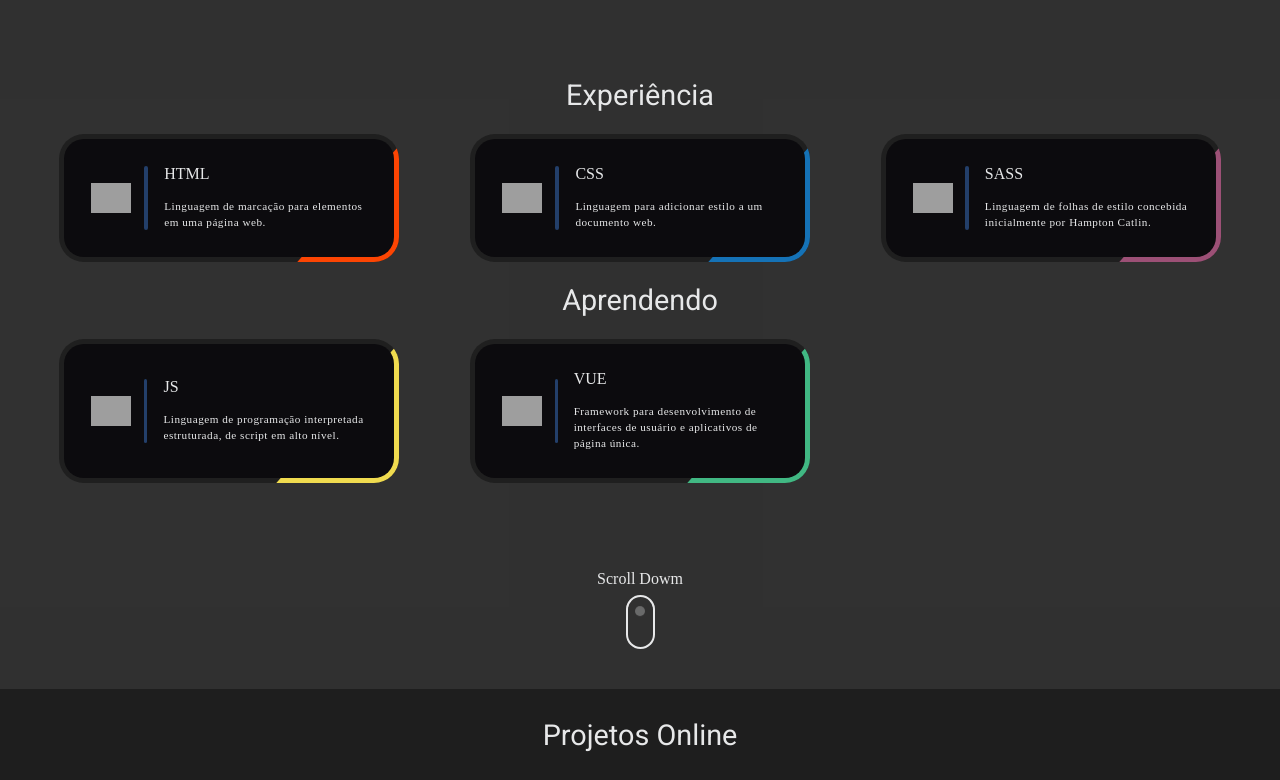
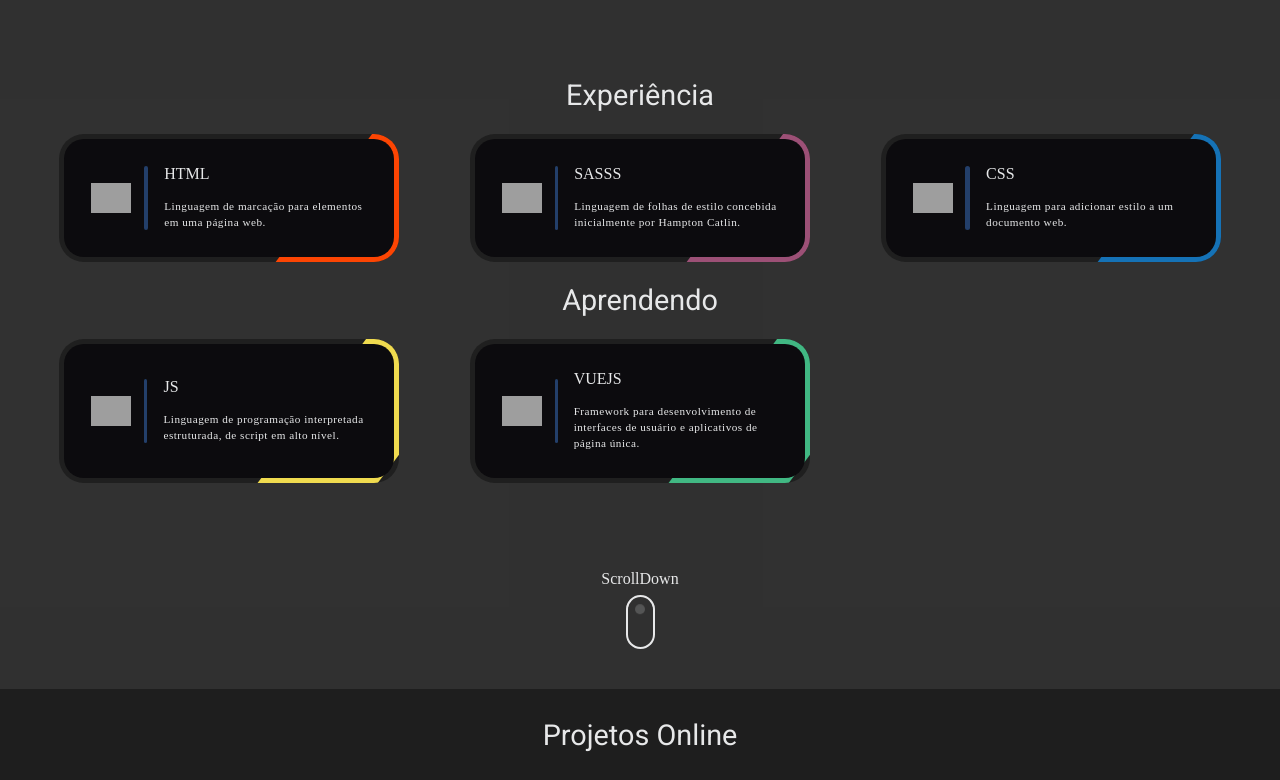
Before and after one commit to Vinicius-Boschi/Portfolio, a Vue app: page / in a window 1280 px wide. Shown: the part 1680-2460 px from the top of the page. Built offline with nearby package versions, Linux system fonts and the light colour scheme; grey boxes are pictures that could not be loaded; a web font is replaced by a local one.

Commit message:
Adicionando o for nas Skills e mudando escritas

```diff
--- a/src/components/About.vue
+++ b/src/components/About.vue
@@ -2,7 +2,7 @@
 <section class="about" id="about">
     <div class="about__container">
         <div class="about__h2">
-            <h2>Sobre mim...</h2>
+            <h2>{{ title }}</h2>
         </div>
         <div class="about__info">
            <div class="about__my">
@@ -29,6 +29,7 @@
         },
         data() {
             return {
+                title: 'Sobre mim...',
                 myPhoto: 'Logo Portfólio',
                 imgLogo: 'https://user-images.githubusercontent.com/74377158/189500044-8adb5436-3a19-42c0-8981-8472de0fb2b2.png',
                 textAboutMe: 'Olá! Sou o Vinícius, tenho 20 anos, sou programador front-end e estou determinado a aprender cada vez mais sobre a área para me tornar um excelente profissional.',
--- a/src/components/Animation.vue
+++ b/src/components/Animation.vue
@@ -1,6 +1,6 @@
 <template>
     <div class="animation">
-        <p class="animation__scroll">Scroll Dowm</p>
+        <p class="animation__scroll">{{ titleScroll }}</p>
         <span class="animation__mouse">
             <span class="animation__mouse-wheel"></span>
         </span>
@@ -9,7 +9,12 @@
 
 <script>
     export default {
-        name: 'Animation'
+        name: 'Animation',
+        data() {
+            return {
+                titleScroll: 'ScrollDown'
+            }
+        }
     }
 </script>
 
--- a/src/components/Footer.vue
+++ b/src/components/Footer.vue
@@ -1,9 +1,9 @@
 <template>
     <footer class="footer">
         <div class="footer__content">
-            <h3 class="footer__name">Vinícius<span class="footer__name_bold"> Boschi</span></h3>
-            <p class="footer__copy">&copy; <span id="date"></span> - Vinícius Boschi</p>
-            <p class="footer__rights">Todos os direitos reservados.</p>
+            <h3 class="footer__name">{{ name }} <span class="footer__name_bold">{{ lastName }}</span></h3>
+            <p class="footer__copy">&copy; <span id="date"></span> - {{ name }} {{ lastName }}</p>
+            <p class="footer__rights">{{ copyright }}</p>
         </div>
         <div class="footer__media">
             <SocialMedia />
@@ -20,6 +20,9 @@
         },
         data() {
             return {
+                name: 'Vinícius',
+                lastName: 'Boschi',
+                copyright: 'Todos os direitos reservados.',
                 dateTime() {
                     const date = document.getElementById("date")
                     date.innerHTML = new Date().getFullYear()
--- a/src/components/Projects.vue
+++ b/src/components/Projects.vue
@@ -1,6 +1,6 @@
 <template>
     <section class="portfolio" id="portfolio">
-        <div class="portfolio__title">Projetos Online</div>
+        <h1 class="portfolio__title">Projetos Online</h1>
         <div class="portfolio__infos">
             <div class="portfolio__content" v-for="project in projects" :key="project.id">
                 <img class="portfolio__img" :src="project.image" :alt="project.name">
@@ -39,14 +39,8 @@
                     {
                         link: "https://climatempojs.herokuapp.com/",
                         image: "https://user-images.githubusercontent.com/74377158/190726988-93f6028b-1de6-4ac3-8aaa-50ecc1529ba7.jpg",
-                        name: "player de música",
-                        text: "Projeto feito para similar ao Spotify, podendo pular, voltar, dar play e pause nas músicas."
-                    },
-                    {
-                        link: "https://weathercitys.netlify.app/",
-                        image: "https://user-images.githubusercontent.com/74377158/181602562-972e9d64-ee52-4098-a047-a92a3c88d5fd.jpg",
                         name: "climatempo",
-                        text: "Projeto de clima que mostra o clima da cidade de São Paulo por padrão, mas também pode mostrar o das outras cidades apenas pesquisando por elas no campo de pesquisa."
+                        text: "Projeto feito para mostrar o clima das cidades."
                     },
                     {
                         link: "https://github.com/Vinicius-Boschi/DoguitoPet-Shop",
--- a/src/components/Skills.vue
+++ b/src/components/Skills.vue
@@ -1,61 +1,34 @@
 <template>
     <section class="skills" id="skills">
         <div>
-            <h2 class="skills__skills">Habilidades</h2>
+            <h2 class="skills__skills">{{ skills }}</h2>
         </div>
         <div class="skills__container">
             <div class="skills__experience">
-                <h2>Experiência</h2>
+                <h2>{{ experience }}</h2>
             </div>
             <div class="skills__list">
-                <div class="skills__badges">
-                    <span class="skills__card html"></span>
-                    <img class="skills__img" :src="HtmlImg">
+                <div class="skills__badges" v-for="item in infosExperience" :key="item.id">
+                    <span :class="item.class"></span>
+                    <img class="skills__img" :src="item.image">
                     <div class="skills__bars"></div>
                     <span class="skills__infos">
-                        <h3 class="skills__language">{{ HtmlName }}</h3>
-                        <p class="skills__text">{{ HtmlText }}</p>
-                    </span>
-                </div>
-                <div class="skills__badges">
-                    <span class="skills__card css"></span>
-                    <img class="skills__img" :src="CssImg">
-                    <div class="skills__bars"></div>
-                    <span class="skills__infos">
-                        <h3 class="skills__language">{{ CssName }}</h3>
-                        <p class="skills__text">{{ CssText }}</p>
-                    </span>
-                </div>
-                <div class="skills__badges">
-                    <span class="skills__card sass"></span>
-                    <img class="skills__img" :src="SassImg">
-                    <div class="skills__bars"></div>
-                    <span class="skills__infos">
-                        <h3 class="skills__language">{{ SassName }}</h3>
-                        <p class="skills__text">{{ SassText }}</p>
+                        <h3 class="skills__language">{{ item.name }}</h3>
+                        <p class="skills__text">{{ item.text }}</p>
                     </span>
                 </div>
             </div>
             <div class="skills__experience">
-                <h2>Aprendendo</h2>
+                <h2>{{ learning }}</h2>
             </div>
             <div class="skills__list">
-                <div class="skills__badges">
-                    <span class="skills__card js"></span>
-                    <img class="skills__img" :src="JsImg">
+                <div class="skills__badges" v-for="item in infosLearning" :key="item.id">
+                    <span :class="item.class"></span>
+                    <img class="skills__img" :src="item.image">
                     <div class="skills__bars"></div>
                     <span class="skills__infos">
-                        <h3 class="skills__language">{{ JsName }}</h3>
-                        <p class="skills__text">{{ JsText }}</p>
-                    </span>
-                </div>
-                <div class="skills__badges">
-                    <span class="skills__card vue"></span>
-                    <img class="skills__img" :src="VueImg">
-                    <div class="skills__bars"></div>
-                    <span class="skills__infos">
-                        <h3 class="skills__language">{{ VueName }}</h3>
-                        <p class="skills__text">{{ VueText }}</p>
+                        <h3 class="skills__language">{{ item.name }}</h3>
+                        <p class="skills__text">{{ item.text }}</p>
                     </span>
                 </div>
             </div>
@@ -75,21 +48,28 @@
         },
         data() {
             return {
-                HtmlName: 'html',
-                HtmlImg: 'https://cdn.jsdelivr.net/gh/devicons/devicon/icons/html5/html5-original.svg',
-                HtmlText: 'Linguagem de marcação para elementos em uma página web.',
-                JsName: 'js',
-                JsImg: 'https://cdn.jsdelivr.net/gh/devicons/devicon/icons/javascript/javascript-original.svg',
-                JsText: 'Linguagem de programação interpretada estruturada, de script em alto nível.',
-                SassName: 'sass',
-                SassImg: 'https://cdn.jsdelivr.net/gh/devicons/devicon/icons/sass/sass-original.svg',
-                SassText: 'Linguagem de folhas de estilo concebida inicialmente por Hampton Catlin.',
-                CssName: 'css',
-                CssImg: 'https://cdn.jsdelivr.net/gh/devicons/devicon/icons/css3/css3-original.svg',
-                CssText: 'Linguagem para adicionar estilo a um documento web.',
-                VueName: 'vue',
-                VueImg: 'https://cdn.jsdelivr.net/gh/devicons/devicon/icons/vuejs/vuejs-original.svg',
-                VueText: 'Framework para desenvolvimento de interfaces de usuário e aplicativos de página única.'
+                skills: 'Habilidades',
+                experience: 'Experiência',
+                learning: 'Aprendendo',
+                infosExperience: [
+                    {
+                        name: 'html', class: 'skills__card html', image: 'https://cdn.jsdelivr.net/gh/devicons/devicon/icons/html5/html5-original.svg', text: 'Linguagem de marcação para elementos em uma página web.'
+                    },
+                    {
+                        name: 'sasss', class: 'skills__card sass', image: 'https://cdn.jsdelivr.net/gh/devicons/devicon/icons/sass/sass-original.svg', text: 'Linguagem de folhas de estilo concebida inicialmente por Hampton Catlin.'
+                    },
+                    {
+                        name: 'css', class: 'skills__card css', image: 'https://cdn.jsdelivr.net/gh/devicons/devicon/icons/css3/css3-original.svg', text: 'Linguagem para adicionar estilo a um documento web.'
+                    }
+                ],
+                infosLearning: [
+                    {
+                        name: 'js', class: 'skills__card js', image: 'https://cdn.jsdelivr.net/gh/devicons/devicon/icons/javascript/javascript-original.svg', text: 'Linguagem de programação interpretada estruturada, de script em alto nível.'
+                    },
+                    {
+                        name: 'vuejs', class: 'skills__card vue', image: 'https://cdn.jsdelivr.net/gh/devicons/devicon/icons/vuejs/vuejs-original.svg', text: 'Framework para desenvolvimento de interfaces de usuário e aplicativos de página única.'
+                    }
+                ]
             }
         }
     }
```
Lines whose indentation alone changed are shown as unchanged.
